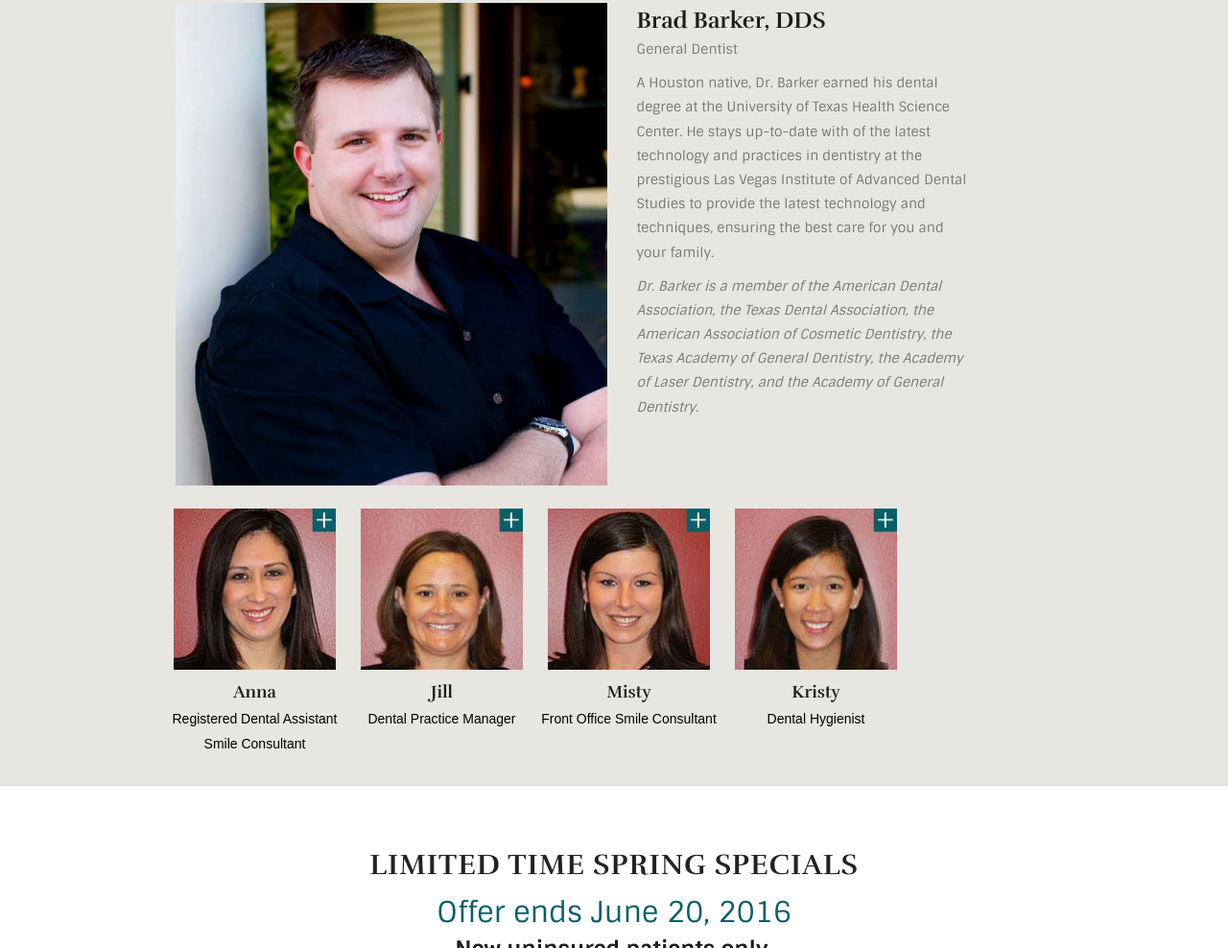
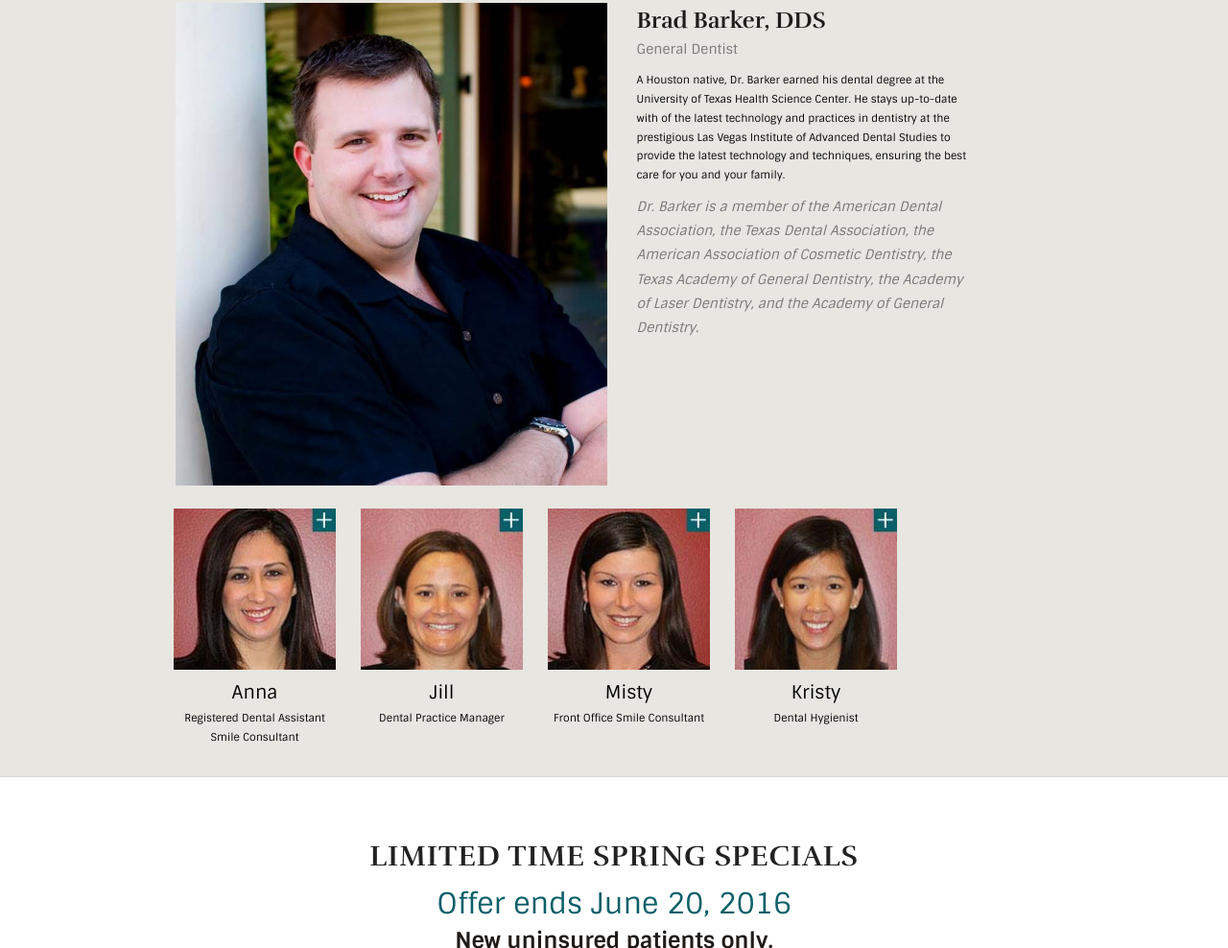
Before and after one commit to StephenJayYoung/DentalSite12, a plain HTML site: page public/index.html in a window 1280 px wide. Shown: the part 817-1805 px from the top of the page at 96% size. Drawn offline with nearby package versions, Linux system fonts and the light colour scheme; some packages are replaced by stand-ins of ours; a web font is replaced by a local one.

Commit message:
just about wrapped up with team section

```diff
--- a/public/assets/css/barker.css
+++ b/public/assets/css/barker.css
@@ -250,6 +250,17 @@
 	padding-top: 40px;
 }
 
+.team-text{
+	color: #000;
+	font-family: 'Sintony', sans-serif !important;
+	font-size: 11px
+}
+
+.team-header{
+	color: #000;
+	font-family: 'Sintony', sans-serif !important;
+	font-size: 19px !important;
+}
 
 @media (min-width: 480px) and (max-width: 767px){
 	.team-member-margin-one{
@@ -283,8 +294,6 @@
 	}
 
 }
-
-
 
 
 @media (min-width: 991px) and (max-width: 1199px){
--- a/public/index.html
+++ b/public/index.html
@@ -271,8 +271,8 @@
                                     </a>
                                 </div>
                                 <div class="portfolio-desc">
-                                    <h3>Anna</h3>
-                                    <p class="text-center" style="color: #000">Registered Dental Assistant<br>Smile Consultant
+                                    <h3 class="team-header">Anna</h3>
+                                    <p class="text-center team-text">Registered Dental Assistant<br>Smile Consultant
                                     </p>
                                 </div>
 
@@ -310,8 +310,8 @@
                                     </a>
                                 </div>
                                 <div class="portfolio-desc">
-                                    <h3>Jill</h3>
-                                    <p class="text-center" style="color: #000">Dental Practice Manager
+                                    <h3 class="team-header">Jill</h3>
+                                    <p class="text-center team-text" style="color: #000">Dental Practice Manager
                                     </p>
                                 </div>
 
@@ -348,8 +348,8 @@
                                     </a>
                                 </div>
                                 <div class="portfolio-desc">
-                                    <h3>Misty</h3>
-                                    <p class="text-center" style="color: #000">Front Office Smile Consultant
+                                    <h3 class="team-header">Misty</h3>
+                                    <p class="text-center team-text">Front Office Smile Consultant
                                     </p>
                                 </div>
 
@@ -387,8 +387,8 @@
                                     </a>
                                 </div>
                                 <div class="portfolio-desc">
-                                    <h3>Kristy</h3>
-                                    <p class="text-center" style="color: #000">Dental Hygienist
+                                    <h3 class="team-header">Kristy</h3>
+                                    <p class="text-center team-text">Dental Hygienist
                                     </p>
                                 </div>
 
```
